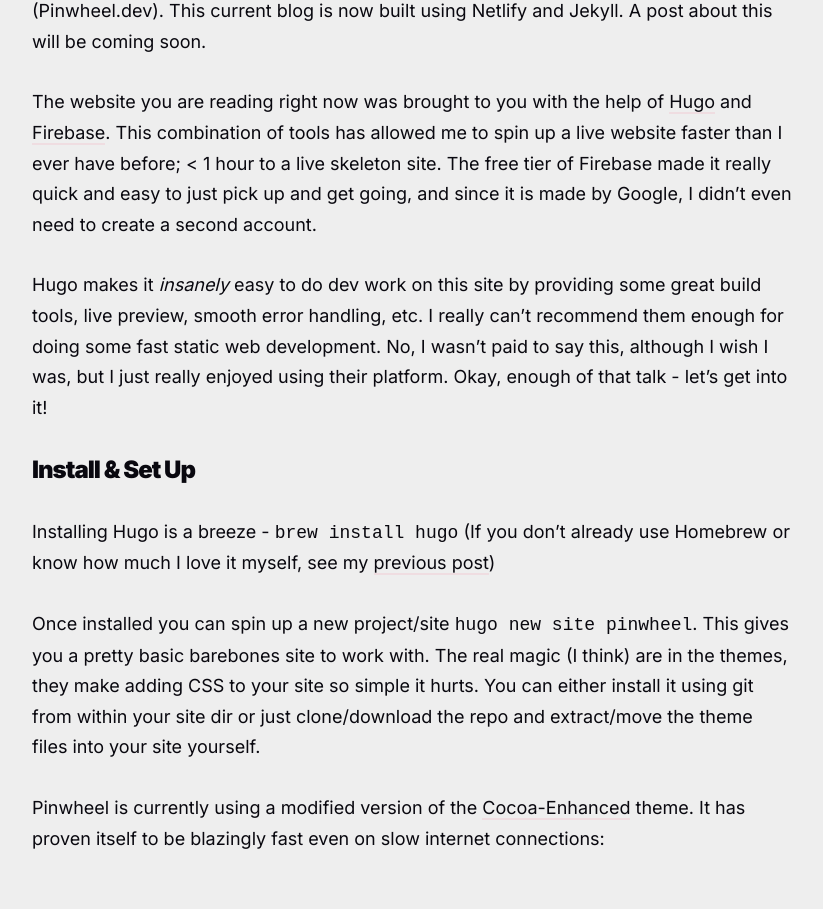
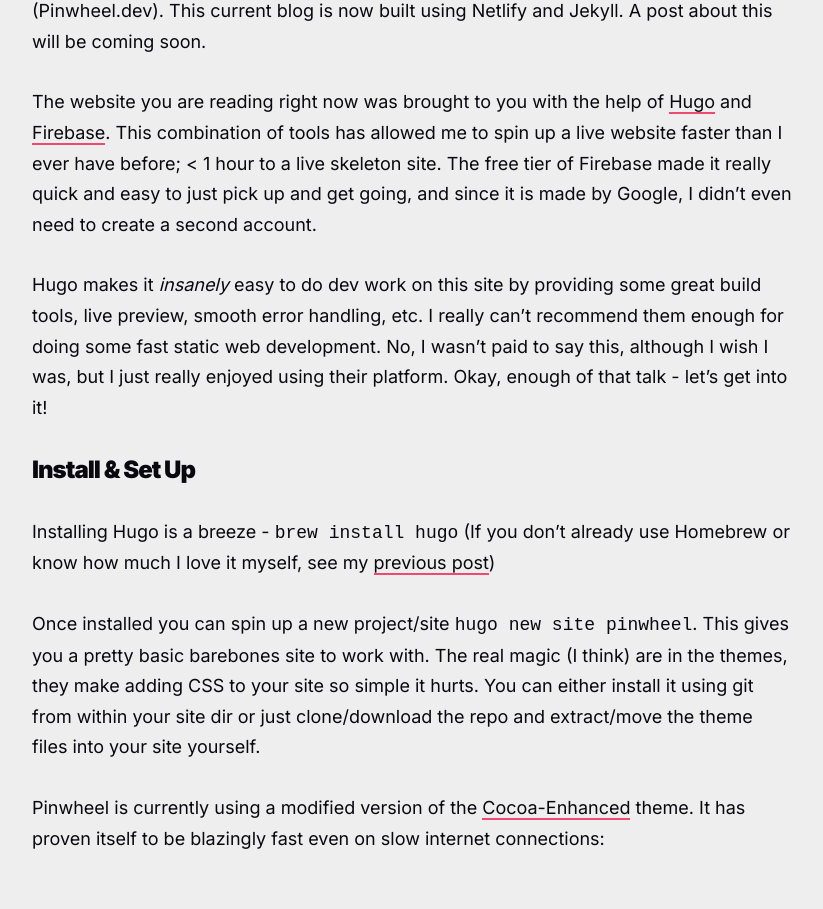
Before and after one commit to leblanck/pinkrhino, a Jekyll site: the page built from _posts/2019-05-08-building-pinwheel-hugo-firebase.markdown, in a window 1280 px wide. Shown: the part 1186-2095 px from the top of the page, without its empty margins (228-1051 px from the left). Built offline with Jekyll 4.4.1, drawn with Linux system fonts in a browser that asks for light colours; nearby versions of some CDN libraries.

Commit message:
theme change

```diff
--- a/_sass/4-layouts/_post.scss
+++ b/_sass/4-layouts/_post.scss
@@ -158,7 +158,7 @@
 .page__content {
   color: $dark;
   a {
-    border-bottom: 2px solid rgba($brand-color, .1);
+    border-bottom: 2px solid $brand-color;
     &:hover {
       border-color: $brand-color;
       color: $text-color;
@@ -286,7 +286,7 @@
       font-size: 12px;
       font-weight: 500;
       text-transform: uppercase;
-      color: $text-color;
+      color: $white;
     }
 
     .post__nav-image {
@@ -321,7 +321,7 @@
       font-size: 24px;
       line-height: 1;
       a {
-        color: $text-color;
+        color: $white;
       }
     }
   }
```
